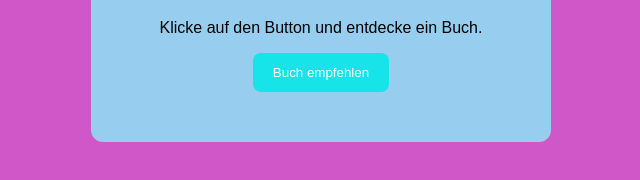
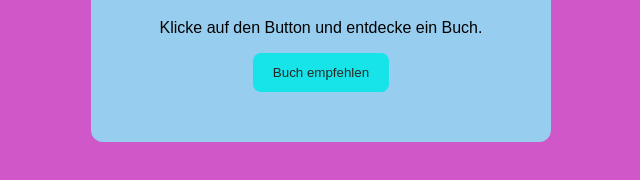
Before and after one commit to DarjaEkkert/Softwaretechnik, a plain HTML site: page EA2-Versionskontrolle/lass-uns-lesen/index.html in a window 1280 px wide. Shown: the part 216-396 px from the top of the page, 319-959 px from the left. Drawn offline with Linux system fonts and the light colour scheme.

Commit message:
farbe update

```diff
--- a/EA2-Versionskontrolle/lass-uns-lesen/style.css
+++ b/EA2-Versionskontrolle/lass-uns-lesen/style.css
@@ -19,7 +19,7 @@ h1 {
 
 button {
     background-color: #16e4e8;
-    color: white;
+    color: rgb(42, 38, 38);
     border: none;
     padding: 12px 20px;
     border-radius: 8px;
```
